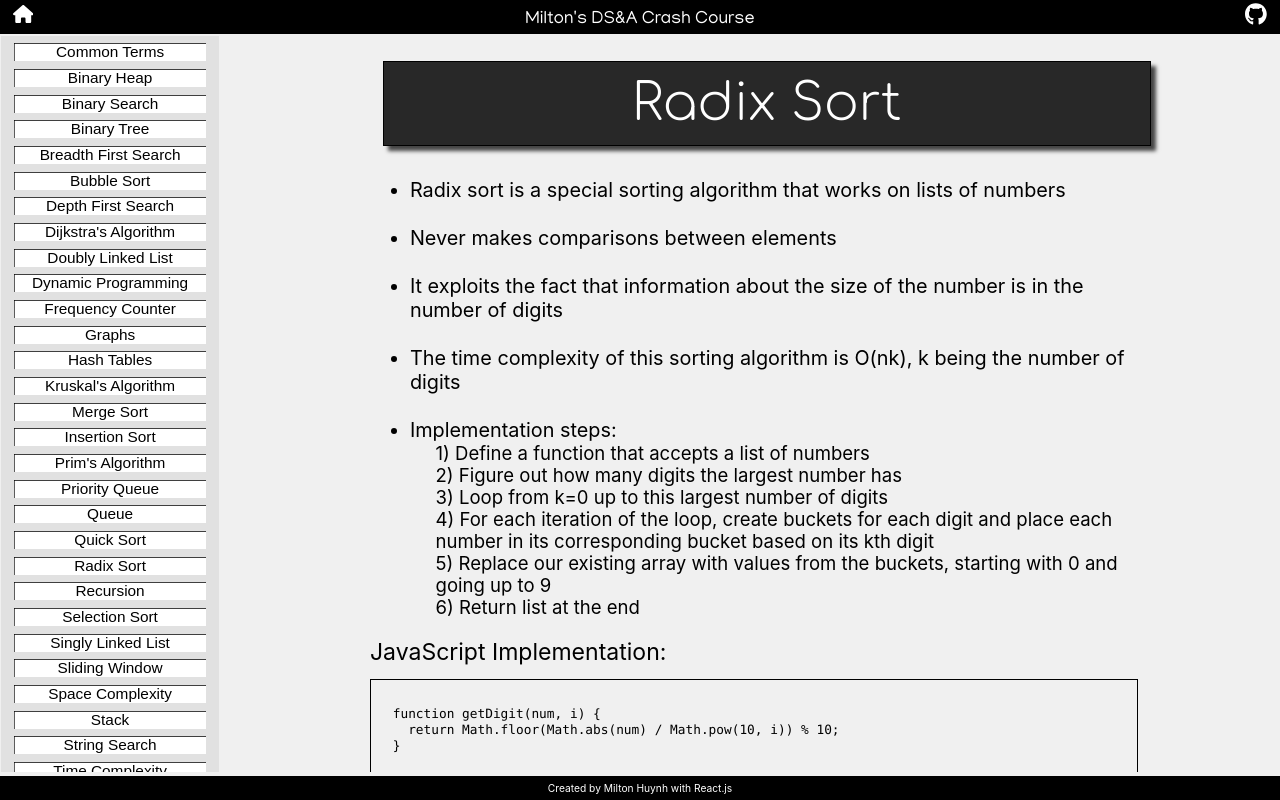
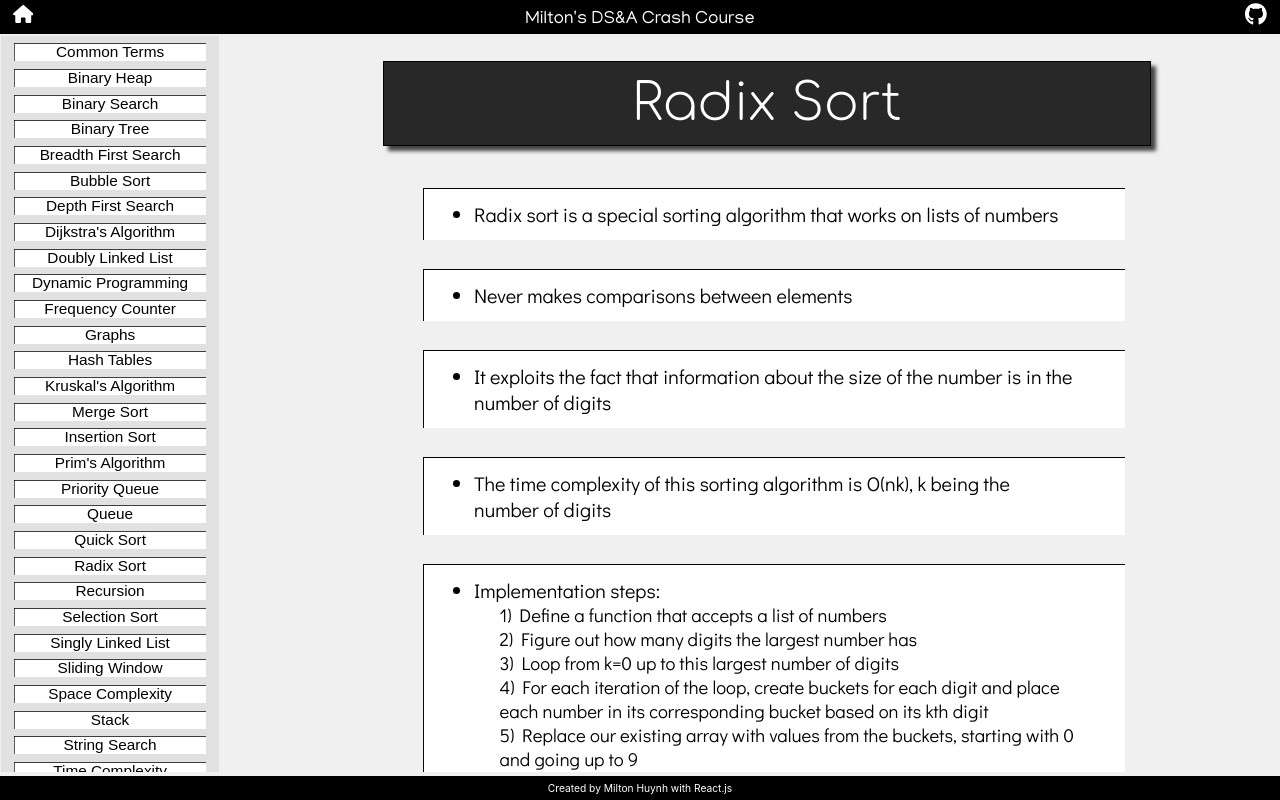
Before and after one commit to miltonhuynh/DSA-guide, a React (Create React App) app in the folder app/: page /DSA-guide/RadixSort in a window 1280 px wide. Built offline with nearby package versions, Linux system fonts and the light colour scheme; a web font is replaced by a local one.

Commit message:
Updated radix sort to new style

```diff
--- a/app/src/Concepts/RadixSort.js
+++ b/app/src/Concepts/RadixSort.js
@@ -39,10 +39,11 @@ export default function RadixSort() {
       <div class="Container">
         <div class="font-m">
           <ul>
-                <li>Radix sort is a special sorting algorithm that works on lists of numbers</li><br/>
-                <li>Never makes comparisons between elements</li><br/>
-                <li>It exploits the fact that information about the size of the number is in the number of digits</li><br/>
-                <li>The time complexity of this sorting algorithm is O(nk), k being the number of digits</li><br/>
+            <div class="Section"><li>Radix sort is a special sorting algorithm that works on lists of numbers</li></div>
+            <div class="Section"><li>Never makes comparisons between elements</li></div>
+            <div class="Section"><li>It exploits the fact that information about the size of the number is in the number of digits</li></div>
+            <div class="Section"><li>The time complexity of this sorting algorithm is O(nk), k being the number of digits</li></div>
+            <div class="Section">
               <li>Implementation steps:</li>
               <div class="indent font-sm">
                 <div>1) Define a function that accepts a list of numbers</div>
@@ -52,10 +53,11 @@ export default function RadixSort() {
                 <div>5) Replace our existing array with values from the buckets, starting with 0 and going up to 9</div>
                 <div>6) Return list at the end</div>
               </div>
+            </div>
           </ul>
         </div>
         <div class="font-l">JavaScript Implementation:</div>
-        <div class="Code">
+        <div class="Code Section">
           <pre>
             <code>
               {implementation}
```
Lines whose indentation alone changed are shown as unchanged.
